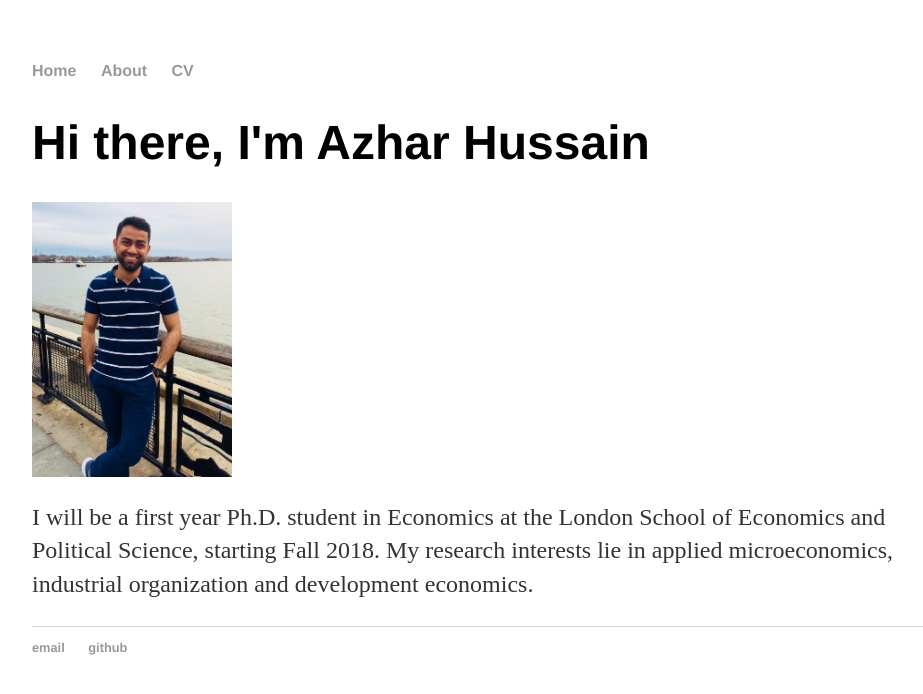
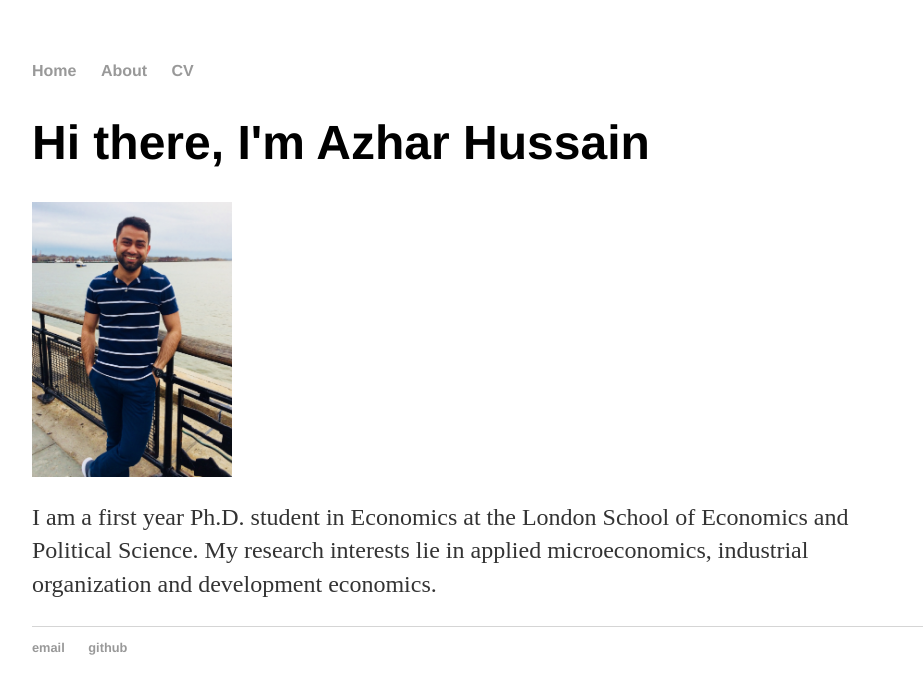
Before and after one commit to azharhsain/azharhsain.github.io, a Jekyll site: the page built from index.html, in a window 1280 px wide. Shown: the top 694 px of the page, without its empty margins (160-1083 px from the left). Built offline with Jekyll 4.4.1, drawn with Linux system fonts in a browser that asks for light colours.

Commit message:
Changed index

```diff
--- a/index.html
+++ b/index.html
@@ -6,6 +6,6 @@
 		<div class="blurb">
 			<h1>Hi there, I'm Azhar Hussain</h1>
 			<img src="/image/IMG_Self.JPG" alt="Self" width=200 height=275 align="center">
-			<p> I will be a first year Ph.D. student in Economics at the London School of Economics and Political Science,
-				starting Fall 2018. My research interests lie in applied microeconomics, industrial organization and development economics.</p>
+			<p> I am a first year Ph.D. student in Economics at the London School of Economics and Political Science.
+				My research interests lie in applied microeconomics, industrial organization and development economics.</p>
 		</div>
```
